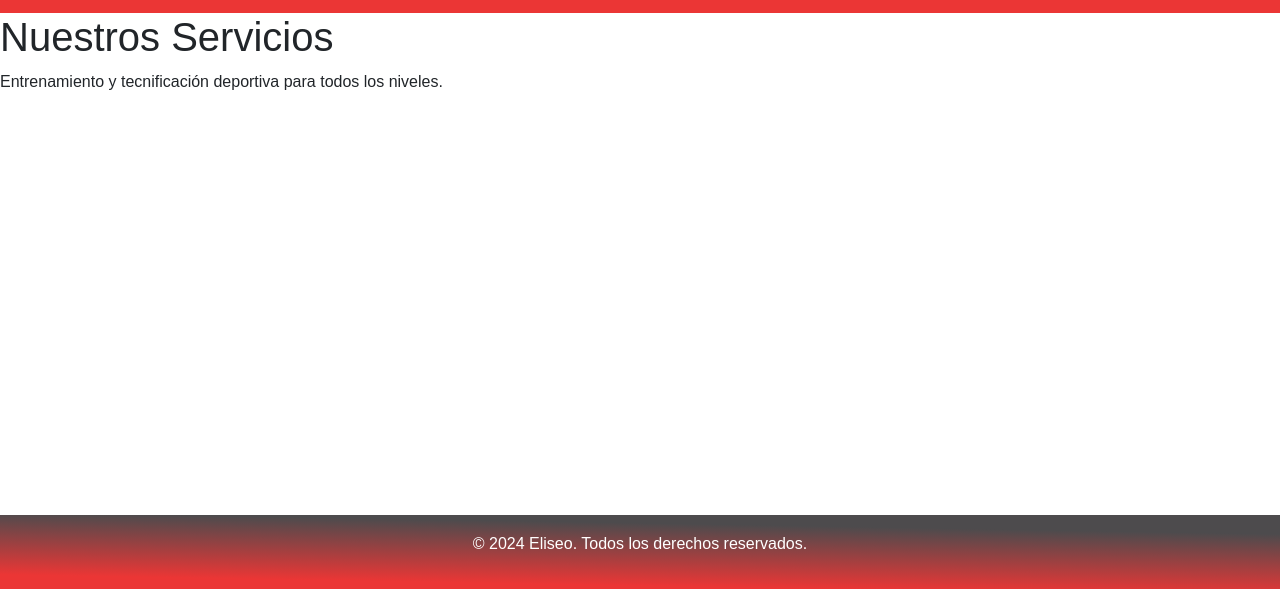
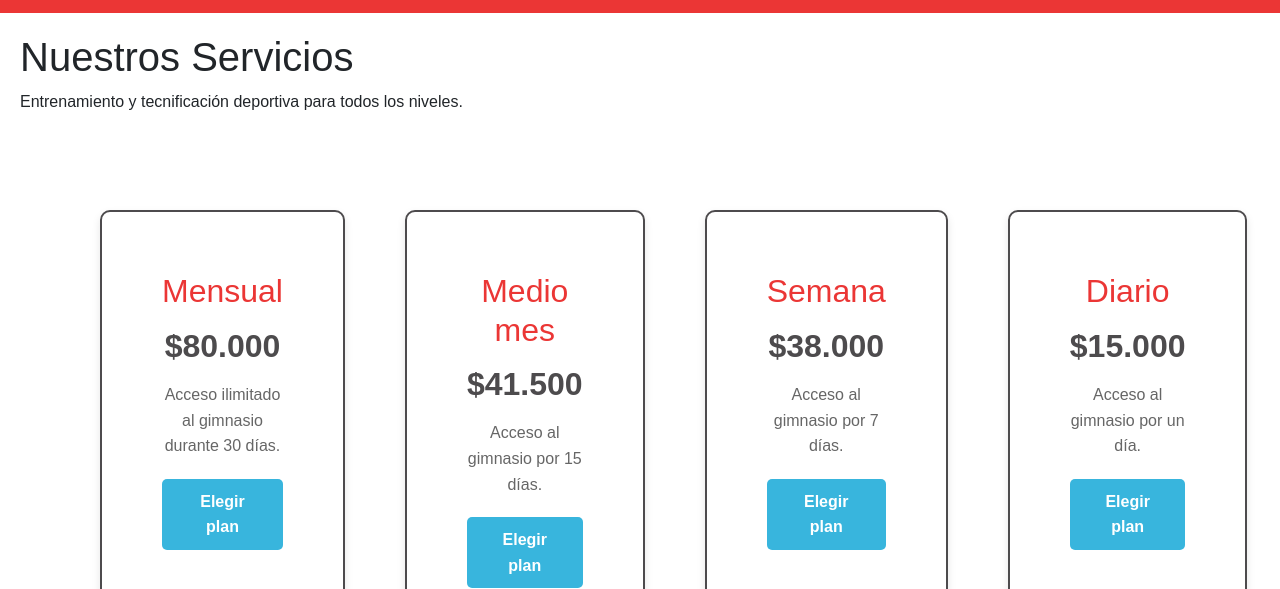
Before and after one commit to Pilita369/Eliseo-gym, a plain HTML site: page page/servicios.html in a window 1280 px wide. Shown: the part 211-800 px from the top of the page. Drawn offline with nearby package versions, Linux system fonts and the light colour scheme.

Commit message:
agregue precios en servicios,modifique padding en todos

```diff
--- a/css/style.css
+++ b/css/style.css
@@ -55,6 +55,11 @@ nav ul li a {
 nav ul li a:hover {
    color: #ffffff;
 }
+
+.descripcion {
+   padding: 20px;
+}
+
 
 /* Main */
 
@@ -124,6 +129,74 @@ margin-bottom: 20px;
 .carousel-inner{
    border: 4px solid #4d4b4d;
    border-radius: 10px; /* Bordes redondeados */
+}
+
+
+/* Diseño de la sección de precios */
+.precios {
+   display: grid;
+   grid-template-columns: repeat(4, 2fr);
+   gap: 60px;
+   padding: 60px 60px;
+   text-align: center;
+   max-width: 1200px;  /* Ajusta el ancho máximo según necesites */
+   margin: 0 auto;  /* Centra la cuadrícula en la página */
+}
+
+
+
+/* Estilo de cada tarjeta */
+.tarjeta-precio {
+   background: #ffffff;
+   border: 2px solid #4d4b4d;
+   border-radius: 10px;
+   box-shadow: 0 4px 8px rgba(0, 0, 0, 0.1);
+   padding: 60px;
+   transition: transform 0.3s ease-in-out;
+}
+
+.tarjeta-precio:hover {
+   transform: translateY(-5px);
+
+}
+
+/* Estilos del título */
+.tarjeta-precio h3 {
+   color: #eb3635;
+   font-size: 2rem;
+   margin-bottom: 10px;
+}
+
+/* Estilos del precio */
+.tarjeta-precio .precio {
+   font-size: 2rem;
+   font-weight: bold;
+   color: #4d4b4d;
+   margin-bottom: 10px;
+   text-align: center;
+}
+
+/* Descripción del servicio */
+.tarjeta-precio p {
+   color: #666;
+   font-size: 1rem;
+   margin-bottom: 20px;
+}
+
+/* Botón de elección */
+.boton {
+   display: inline-block;
+   padding: 10px 20px;
+   background: #38b5dd;
+   color: #fff;
+   text-decoration: none;
+   border-radius: 5px;
+   font-weight: bold;
+   transition: background 0.3s ease;
+}
+
+.boton:hover {
+   background: #eb3635;
 }
 
 /* Footer */
--- a/page/servicios.html
+++ b/page/servicios.html
@@ -26,11 +26,48 @@
             </ul>
         </nav>
 
+
     </header>
+
     <main>
-        <h1>Nuestros Servicios</h1>
-        <p>Entrenamiento y tecnificación deportiva para todos los niveles.</p>
 
+        <section class="descripcion">
+
+            <h1>Nuestros Servicios</h1>
+            <p>Entrenamiento y tecnificación deportiva para todos los niveles.</p>
+
+        </section>
+
+         <!-- Sección de precios -->
+<section class="precios">
+    <div class="tarjeta-precio">
+        <h3>Mensual</h3>
+        <p class="precio">$80.000</p>
+        <p>Acceso ilimitado al gimnasio durante 30 días.</p>
+        <a href="#" class="boton">Elegir plan</a>
+    </div>
+
+    <div class="tarjeta-precio">
+        <h3>Medio mes</h3>
+        <p class="precio">$41.500</p>
+        <p>Acceso al gimnasio por 15 días.</p>
+        <a href="#" class="boton">Elegir plan</a>
+    </div>
+
+    <div class="tarjeta-precio">
+        <h3>Semana</h3>
+        <p class="precio">$38.000</p>
+        <p>Acceso al gimnasio por 7 días.</p>
+        <a href="#" class="boton">Elegir plan</a>
+    </div>
+
+    <div class="tarjeta-precio">
+        <h3>Diario</h3>
+        <p class="precio">$15.000</p>
+        <p>Acceso al gimnasio por un día.</p>
+        <a href="#" class="boton">Elegir plan</a>
+    </div>
+</section>
 
     </main>
     <footer>
```
Also changed, not shown: page/blog.html (+7 -1 lines), page/contacto.html (+7 -2 lines), page/nosotros.html (+4 -1 lines).
